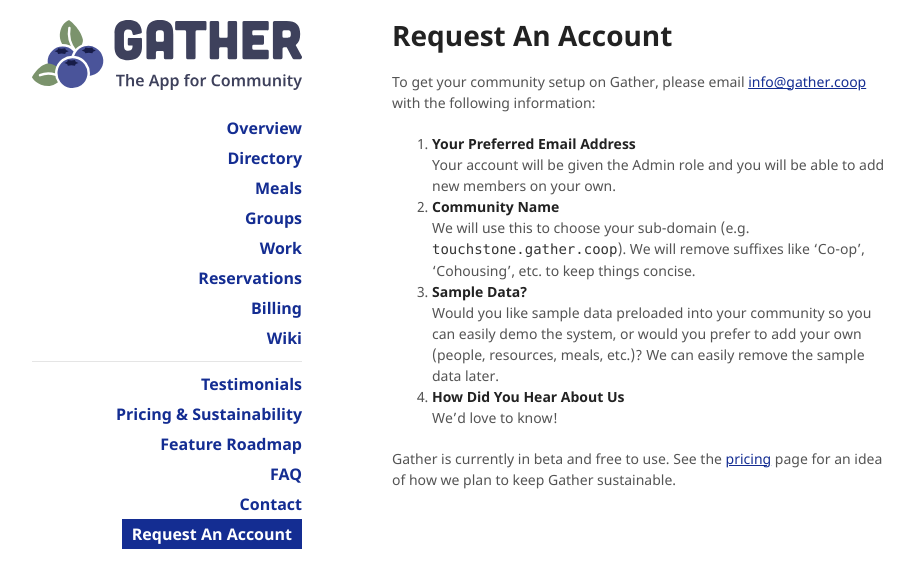
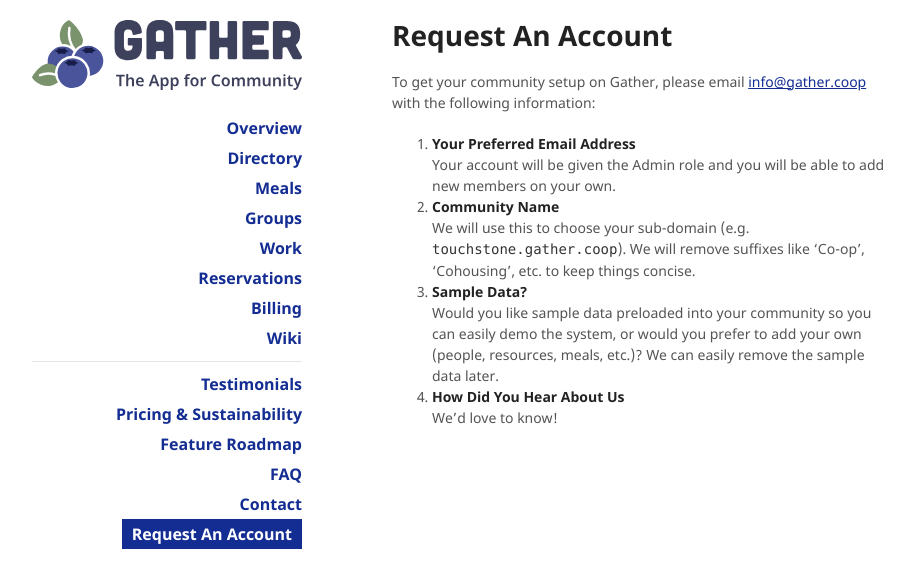
Before and after one commit to sassafrastech/gather-docs, a Jekyll site: the page built from accountrequest.md, in a window 1280 px wide. Shown: the top 588 px of the page, without its empty margins (178-1092 px from the left). Built offline with Jekyll 4.4.1, drawn with Linux system fonts in a browser that asks for light colours; nearby versions of some CDN libraries; our own code applies the rules of GitHub Pages for plain Markdown files.

Commit message:
Remove beta notice

```diff
--- a/accountrequest.md
+++ b/accountrequest.md
@@ -6,5 +6,3 @@ To get your community setup on Gather, please email [info@gather.coop](mailto:in
 2. **Community Name**<br/>We will use this to choose your sub-domain (e.g. `touchstone.gather.coop`). We will remove suffixes like 'Co-op', 'Cohousing', etc. to keep things concise.
 3. **Sample Data?**<br/>Would you like sample data preloaded into your community so you can easily demo the system, or would you prefer to add your own (people, resources, meals, etc.)? We can easily remove the sample data later.
 4. **How Did You Hear About Us**<br/>We'd love to know!
-
-Gather is currently in beta and free to use. See the [pricing](/pricing) page for an idea of how we plan to keep Gather sustainable.
```
